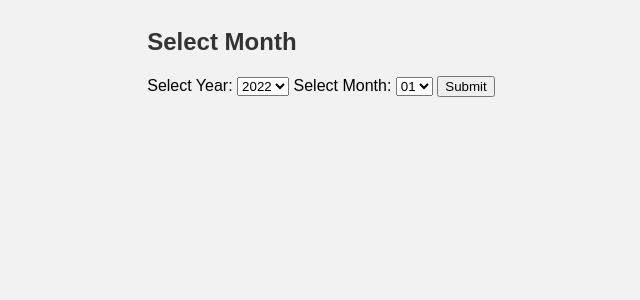
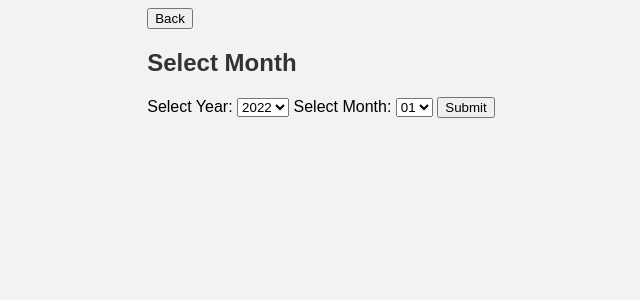
Before and after one commit to alanium/SPStats, a Flask app: page /select_month in a window 1280 px wide. Shown: the top 300 px of the page, without its empty margins (319-959 px from the left). Run offline with Flask 3, Linux system fonts and the light colour scheme.

Commit message:
back bttn

```diff
--- a/templates/index.html
+++ b/templates/index.html
@@ -8,6 +8,9 @@
 </head>
 <body>
     <div class="container">
+        <form method="GET" action="{{ url_for('main_menu') }}">
+            <button type="submit">Back</button>
+        </form>
         <h2>Stats</h2>
         <img src="{{ img_base64 }}" alt="Qualified and Not Qualified">
 
--- a/templates/select_month.html
+++ b/templates/select_month.html
@@ -9,7 +9,11 @@
 </head>
 <body>
     <div class="container">
+        <form method="GET" action="{{ url_for('main_menu') }}">
+            <button type="submit">Back</button>
+        </form>
         <h2>Select Month</h2>
+
         <form method="post" action="{{ url_for('select_month') }}">
             <label for="year">Select Year:</label>
             <select name="year" id="year" required>
@@ -30,6 +34,8 @@
 
 
 
+
+
     </div>
 </body>
 </html>
--- a/templates/select_range.html
+++ b/templates/select_range.html
@@ -8,6 +8,9 @@
 </head>
 <body>
     <div class="container">
+        <form method="GET" action="{{ url_for('main_menu') }}">
+            <button type="submit">Back</button>
+        </form>
         <h2>Select Range</h2>
         <form method="post" action="{{ url_for('select_range') }}">
             <label for="start_year">Start Year:</label>
--- a/templates/selected_month.html
+++ b/templates/selected_month.html
@@ -9,6 +9,9 @@
 </head>
 <body>
     <div class="container">
+        <form method="GET" action="{{ url_for('main_menu') }}">
+            <button type="submit">Back</button>
+        </form>
         <h2>Stats for {{ selected_month }}</h2>
         <table>
             <tr>
--- a/templates/show_selected_range.html
+++ b/templates/show_selected_range.html
@@ -9,7 +9,11 @@
 </head>
 <body>
     <div class="container">
+        <form method="GET" action="{{ url_for('main_menu') }}">
+            <button type="submit">Back</button>
+        </form>
         <h2>Show Selected Range</h2>
+
         <p>Selected Range: {{ selected_range }}</p>
 
         <h3>Salesperson Summary</h3>
```
